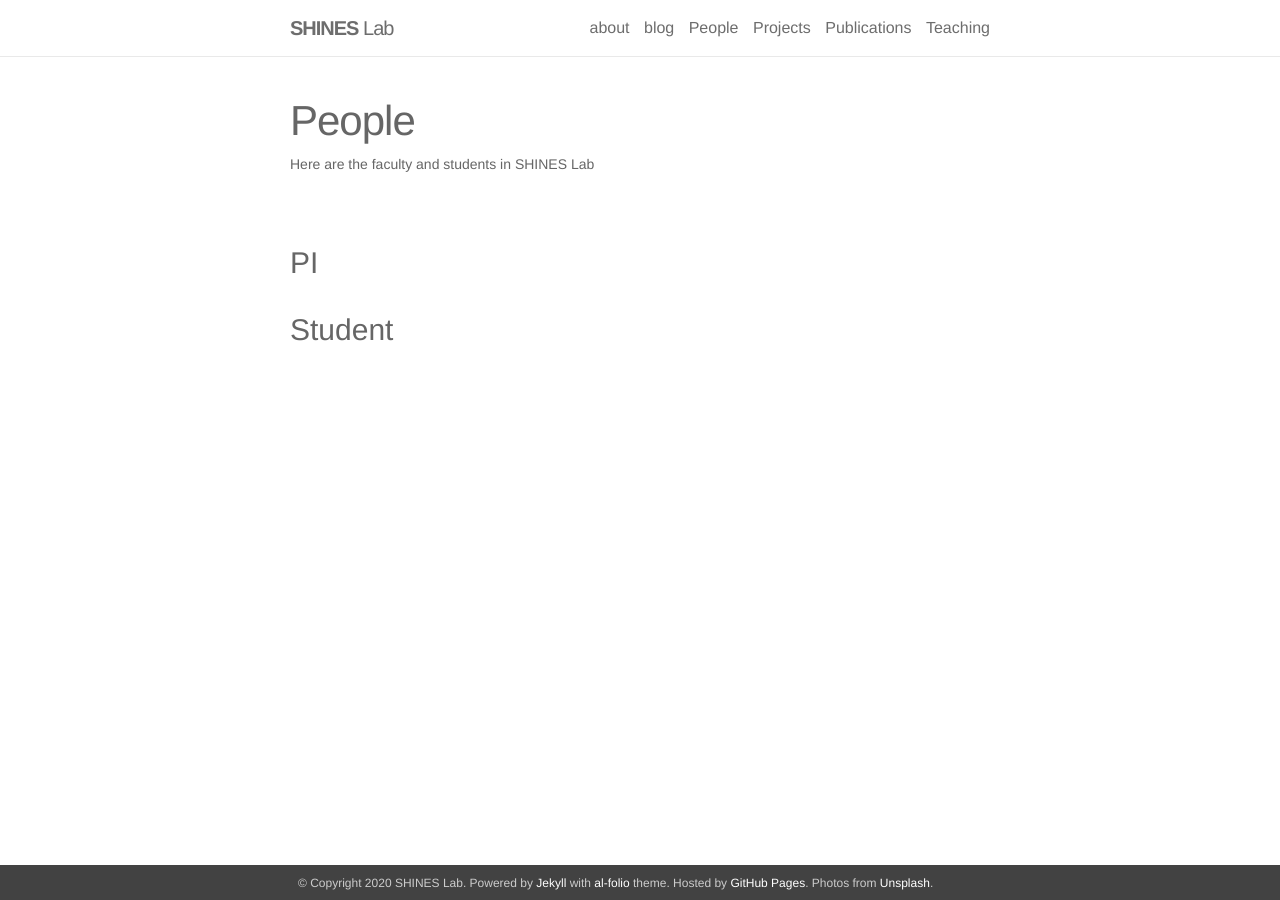
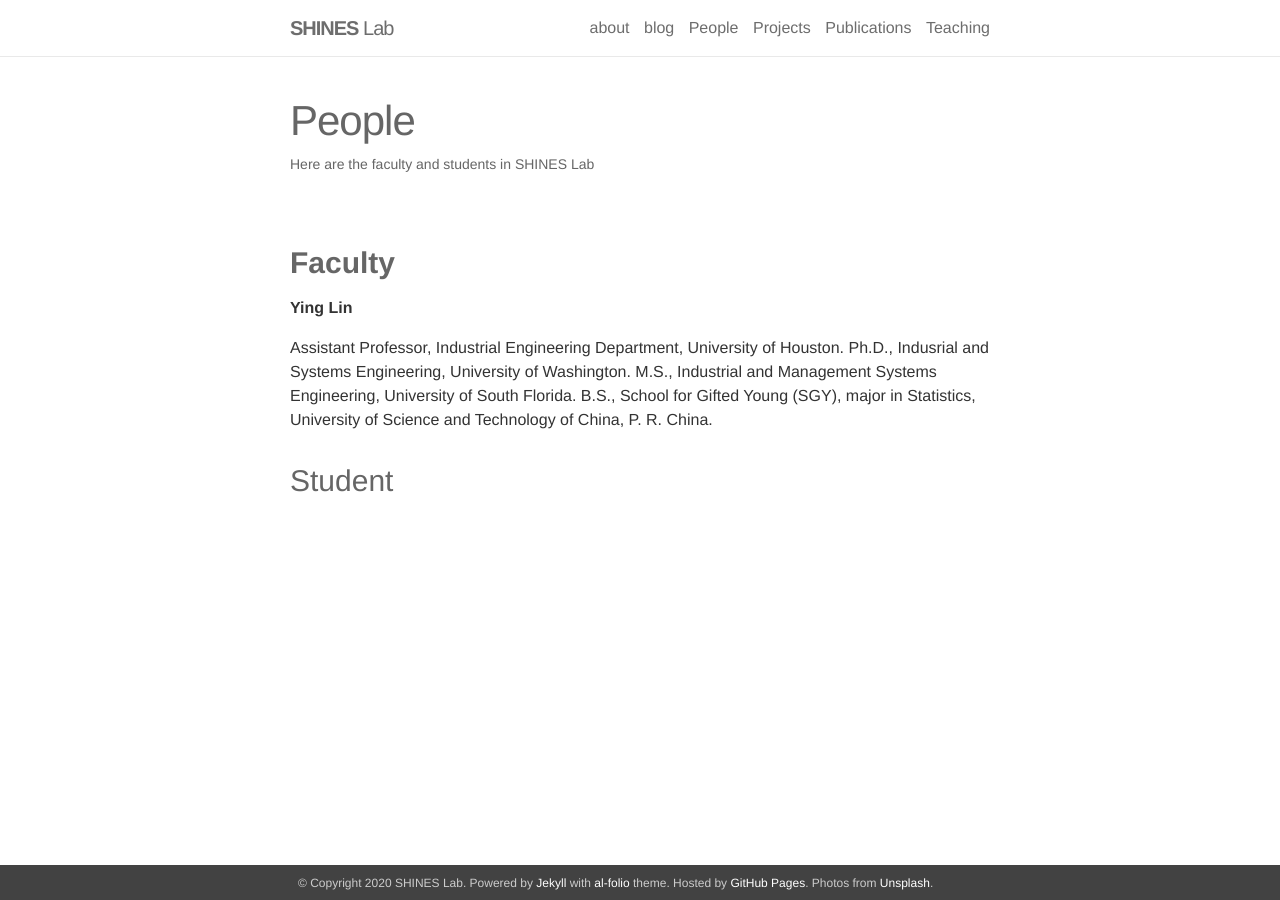
Before and after one commit to shines-lab/shines-lab.github.io, a Jekyll site: the page built from _pages/people.md, in a window 1280 px wide. Built offline with Jekyll 4.4.1, drawn with Linux system fonts in a browser that asks for light colours; nearby versions of some CDN libraries.

Commit message:
Update people.md

```diff
--- a/_pages/people.md
+++ b/_pages/people.md
@@ -5,6 +5,14 @@ title: People
 description: Here are the faculty and students in SHINES Lab
 ---
 
-### PI
+### **Faculty**
+
+**Ying Lin**
+
+Assistant Professor, Industrial Engineering Department, University of Houston.
+Ph.D., Indusrial and Systems Engineering, University of Washington.
+M.S., Industrial and Management Systems Engineering, University of South Florida.
+B.S., School for Gifted Young (SGY), major in Statistics, University of Science and Technology of China, P. R. China.
+
 
 ### Student
```
